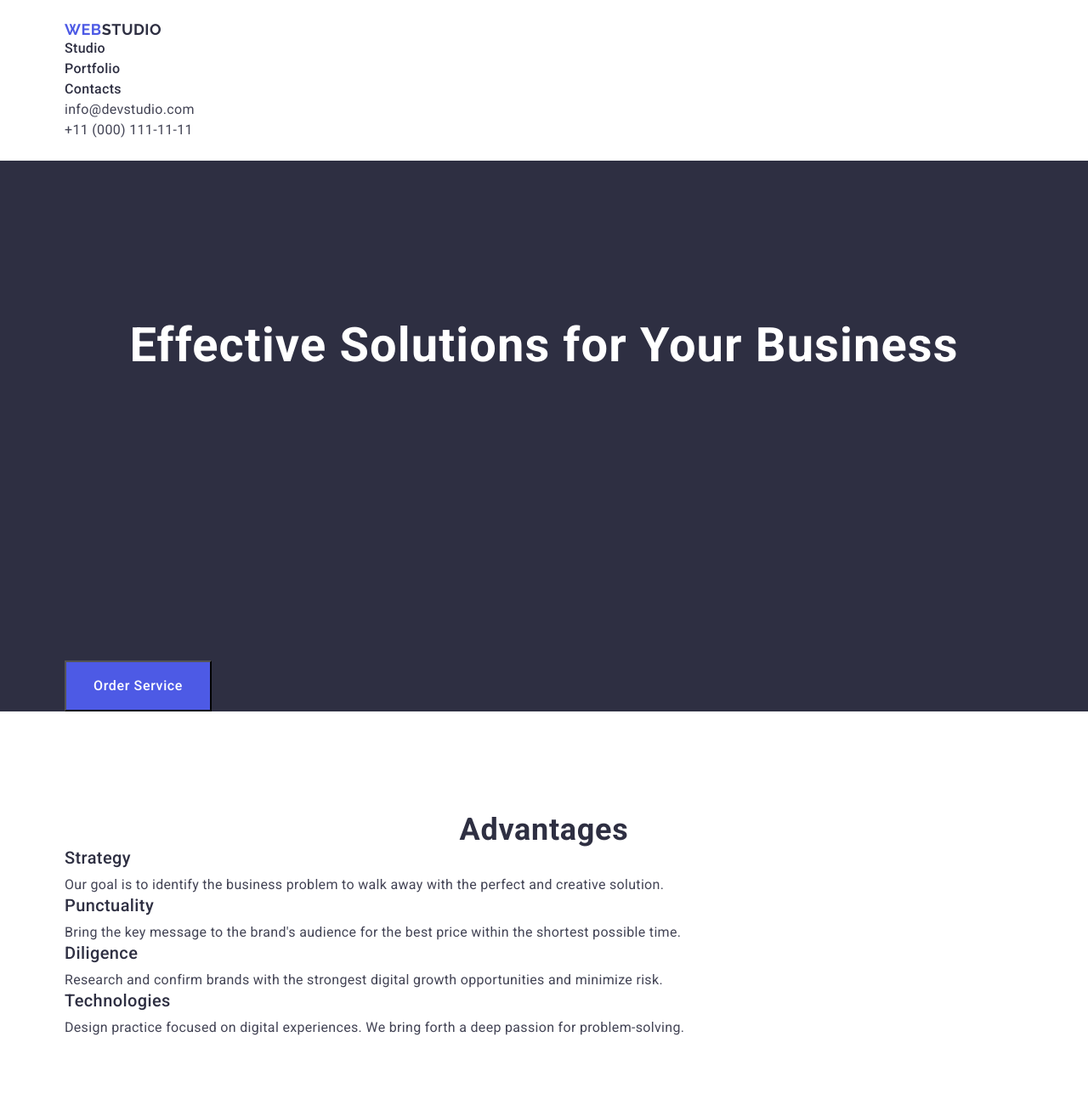
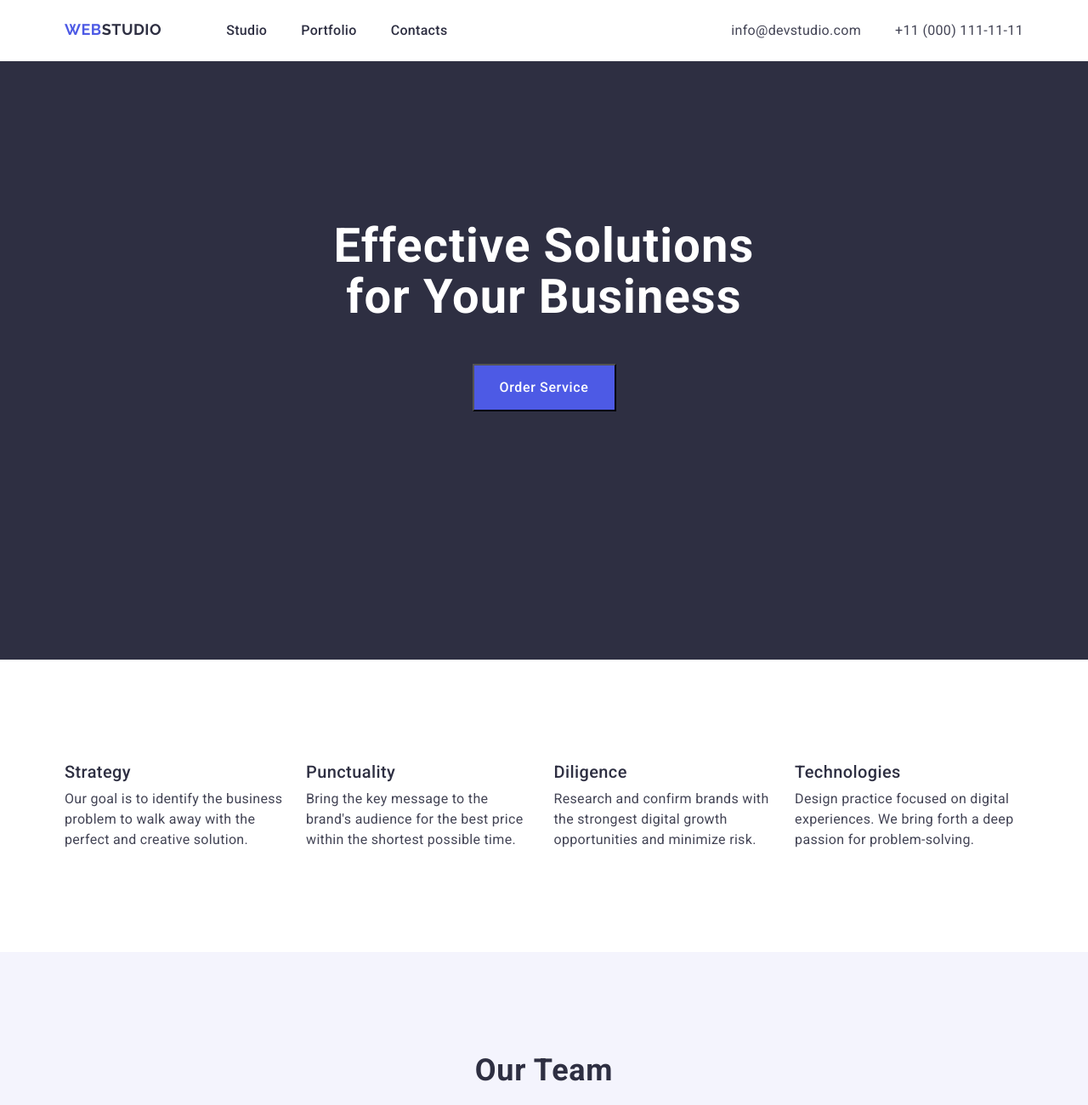
Before and after one commit to Anastasiia-Zatvornytska/goit-markup-hw-03, a plain HTML site: page index.html in a window 1280 px wide. Shown: the top 1300 px of the page at 85% size. Drawn offline with nearby package versions, Linux system fonts and the light colour scheme.

Commit message:
Update project

```diff
--- a/css/styles.css
+++ b/css/styles.css
@@ -20,6 +20,23 @@ font-weight: 700;
 .logo-studio:focus {
     color: #404bbf;
 }
+
+.header-nav {
+    display: flex;
+}
+
+.header-nav-list {display: flex;
+gap: 40px;}
+
+.header-adress-list {display: flex;
+gap: 40px;}
+
+.contact-info {margin-left: auto;
+}
+
+.header-container {display: flex;}
+
+.logo-web {margin-right: 76px;}
 
 h1, h2, h3, p {margin: 0;}
 
@@ -68,7 +85,9 @@ color: #2e2f42;}
 
 .adress-element:focus {color: #404bbf;}
 
-.section-one {background-color: #2E2F42;}
+.section-one {background-color: #2E2F42;
+padding-top: 188px;
+    padding-bottom: 292px;}
 
 .section-one .main-title {font-weight: 700;
     font-size: 56px;
@@ -76,8 +95,9 @@ color: #2e2f42;}
     letter-spacing: 0.02em;
     text-align: center;
     color: #ffff;
-    padding-top: 188px;
-    padding-bottom: 292px;
+    max-width: 496px;
+    margin: 0 auto;
+    text-align: center;
     margin-bottom: 48px;
 }
 
@@ -97,10 +117,10 @@ color: #2e2f42;}
 background-color: #4D5AE5;
 cursor: pointer; font-family: "Roboto",
 sans-serif;
-padding-top: 16px;
-padding-bottom: 16px;
-padding-right: 32px;
-padding-left: 32px;
+min-width: 169px;
+height: 56px;
+display: block;
+margin: 0 auto;
 }
 
 
@@ -111,6 +131,11 @@ padding-left: 32px;
 .main-button:focus {
     background-color: #404bbf;
 }
+
+.section-two-list {display: flex;
+gap: 24px;}
+
+.section-two-item {flex-basis: calc(100% - 72) / 4;}
 
 .list-title {font-weight: 500;
     font-size: 20px;
@@ -139,6 +164,10 @@ padding-left: 32px;
     padding-bottom: 120px;
 }
 
+.section-three-list {display: flex;
+gap: 24px;
+flex-basis: calc(100% - 72) / 4;}
+
 .photo-team {border-radius: 0 0 4px 4px;
     padding: 0px 0px 32px 0px;
     width: 264px;
@@ -147,11 +176,14 @@ box-shadow: 0 2px 1px 0 rgba(46, 47, 66, 0.08), 0 1px 1px 0 rgba(46, 47, 66, 0.1
     }
 
 .section-three .list-title {margin-top: 32px;
-margin-bottom: 8px;}
+margin-bottom: 8px;
+text-align: center;}
 
-.section-three .section-title {margin-bottom: 72px;}
+.section-three .section-title {margin-bottom: 72px;
+}
 
-.section-three .list-text {padding-bottom: 32px;}
+.section-three .list-text {padding-bottom: 32px;
+text-align: center;}
 
 .photo-team {background-color: #FFFFFF;}
 
@@ -161,7 +193,7 @@ padding-bottom: 120px;}
 
 .portfolio-list {display: flex;
 flex-wrap: wrap;
-gap: 24px;}
+gap: 48px 24px;}
 
 .portfolio-item {border: 1px solid #e7e9fc;
     width: 360px;
@@ -180,3 +212,10 @@ padding-bottom: 100px;}
 margin-top: 16px;}
 
 .footer-section .logo-studio {color: #F4F4FD;}
+
+.footer-container {
+    display: flex;
+    flex-direction: column;
+}
+
+.footer-section .list-text {max-width: 264px;}
--- a/index.html
+++ b/index.html
@@ -21,12 +21,12 @@
   </head>
   <body>
     <header class="header">
-      <div class="container">
-        <nav>
+      <div class="container header-container">
+        <nav class="header-nav">
           <a href="./index.html" class="logo-web"
             >Web<span class="logo-studio">Studio</span></a
           >
-          <ul>
+          <ul class="header-nav-list">
             <li>
               <a href="./index.html" class="nav-element">Studio</a>
             </li>
@@ -39,7 +39,7 @@
           </ul>
         </nav>
         <address class="contact-info">
-          <ul>
+          <ul class="header-adress-list">
             <li>
               <a href="mailto:info@devstudio.com" class="adress-element"
                 >info@devstudio.com</a
@@ -64,30 +64,31 @@
 
       <section class="section-two">
         <div class="container">
-          <h2 class="section-title">Advantages</h2>
-          <ul>
-            <li>
+          <!--<h2 class="section-title">Advantages</h2>-->
+
+          <ul class="section-two-list">
+            <li class="section-two-item">
               <h3 class="list-title">Strategy</h3>
               <p class="list-text">
                 Our goal is to identify the business problem to walk away with
                 the perfect and creative solution.
               </p>
             </li>
-            <li>
+            <li class="section-two-item">
               <h3 class="list-title">Punctuality</h3>
               <p class="list-text">
                 Bring the key message to the brand's audience for the best price
                 within the shortest possible time.
               </p>
             </li>
-            <li>
+            <li class="section-two-item">
               <h3 class="list-title">Diligence</h3>
               <p class="list-text">
                 Research and confirm brands with the strongest digital growth
                 opportunities and minimize risk.
               </p>
             </li>
-            <li>
+            <li class="section-two-item">
               <h3 class="list-title">Technologies</h3>
               <p class="list-text">
                 Design practice focused on digital experiences. We bring forth a
@@ -101,7 +102,7 @@
       <section class="section-three">
         <div class="container">
           <h2 class="section-title">Our Team</h2>
-          <ul>
+          <ul class="section-three-list">
             <li class="photo-team">
               <img
                 src="./images/img-1.jpg"
@@ -216,7 +217,7 @@
     </main>
 
     <footer class="footer-section">
-      <div class="container">
+      <div class="container footer-container">
         <a href="./index.html" class="logo-web"
           >Web <span class="logo-studio">Studio</span>
         </a>
```
